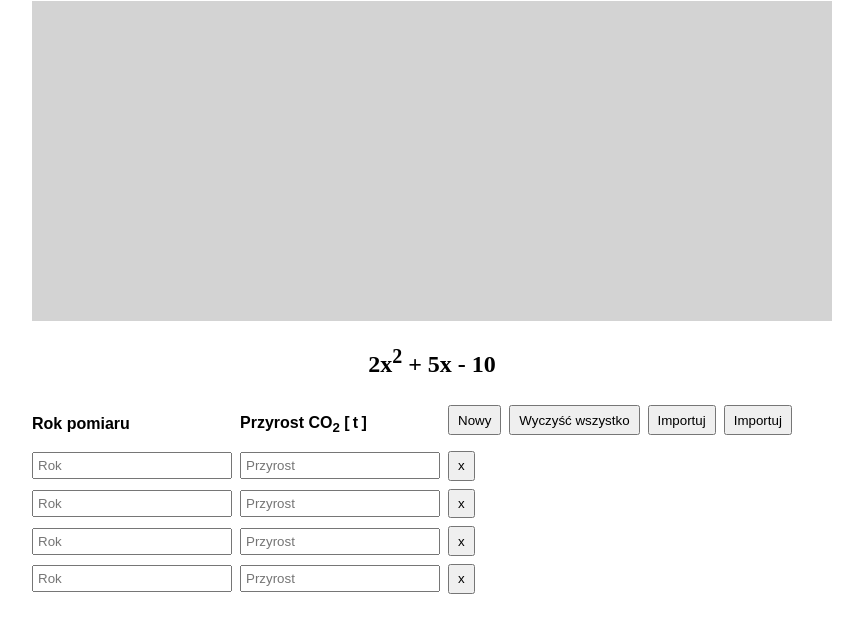
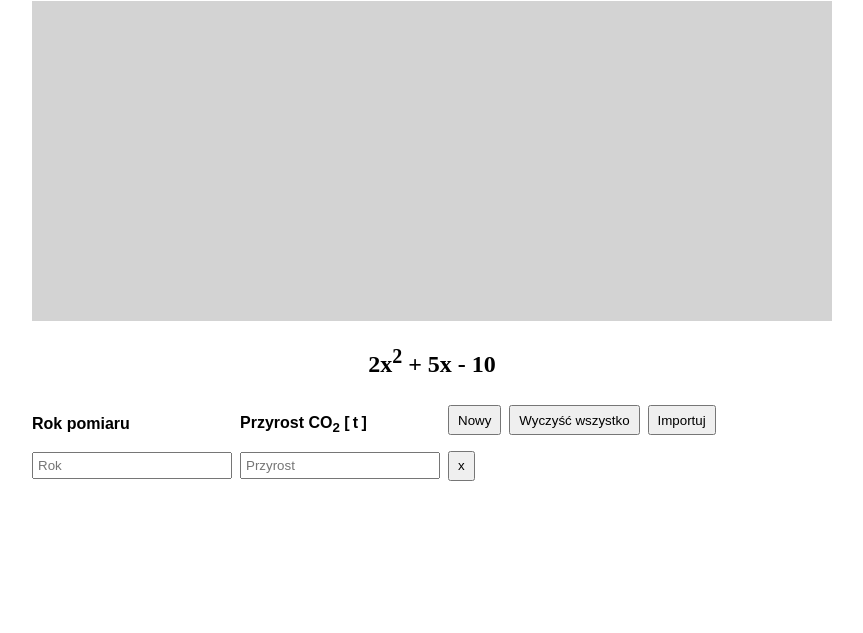
Before and after one commit to grzegorz-chojnacki/an, a plain HTML site: page P01/index.html in a window 1280 px wide. Shown: the part 79-712 px from the top of the page, without its empty margins (208-1071 px from the left). Drawn offline with Linux system fonts and the light colour scheme.

Commit message:
Basic input removal

```diff
--- a/P01/index.html
+++ b/P01/index.html
@@ -25,36 +25,14 @@
       <header class="data-group">
         <h4>Rok pomiaru</h4>
         <h4>Przyrost CO<sub>2</sub> <span class="unit">[t]</span></h4>
-        <button onClick="spawnInput()">Nowy</button>
-        <button onClick="removeAll()">Wyczyść wszystko</button>
+        <button onClick="view.spawnInput()">Nowy</button>
+        <button onClick="removeAllInputs()">Wyczyść wszystko</button>
         <button onClick="importData()">Importuj</button>
-        <button onClick="view.spawnInput()">Importuj</button>
         <!-- Hidden file input opens system file dialog -->
         <input type="file" id="file-input" hidden>
       </header>
 
-      <div id="inputList">
-        <div class="data-item data-group">
-          <input type="number" step="1" placeholder="Rok">
-          <input type="number" placeholder="Przyrost">
-          <button class="remove-button" onClick="">x</button>
-        </div>
-        <div class="data-item data-group">
-          <input type="number" step="1" placeholder="Rok">
-          <input type="number" placeholder="Przyrost">
-          <button class="remove-button" onClick="">x</button>
-        </div>
-        <div class="data-item data-group">
-          <input type="number" step="1" placeholder="Rok">
-          <input type="number" placeholder="Przyrost">
-          <button class="remove-button" onClick="">x</button>
-        </div>
-        <div class="data-item data-group">
-          <input type="number" step="1" placeholder="Rok">
-          <input type="number" placeholder="Przyrost">
-          <button class="remove-button" onClick="">x</button>
-        </div>
-      </div>
+      <div id="inputList"></div>
     </section>
 
   </main>
--- a/P01/main.js
+++ b/P01/main.js
@@ -6,9 +6,9 @@ const view = new class {
   inputList = document.getElementById('inputList')
   dataItemTemplate = `
     <div class="data-item data-group">
-      <input type="number" step="1" placeholder="Rok">
-      <input type="number" placeholder="Przyrost">
-      <button class="remove-button" onClick="">x</button>
+      <input type="number" name="year" step="1" placeholder="Rok">
+      <input type="number" name="delta" placeholder="Przyrost">
+      <button class="remove-button" onClick="view.removeInput(this)">x</button>
     </div>`
 
   spawnInput() {
@@ -16,5 +16,11 @@ const view = new class {
   }
 
   importData() { }
-  removeAll() { }
+  removeInput(element) {
+    let container = element.parentNode
+    container.parentNode.removeChild(container)
+  }
+  removeAllInputs() { }
 }()
+
+view.spawnInput();
```
